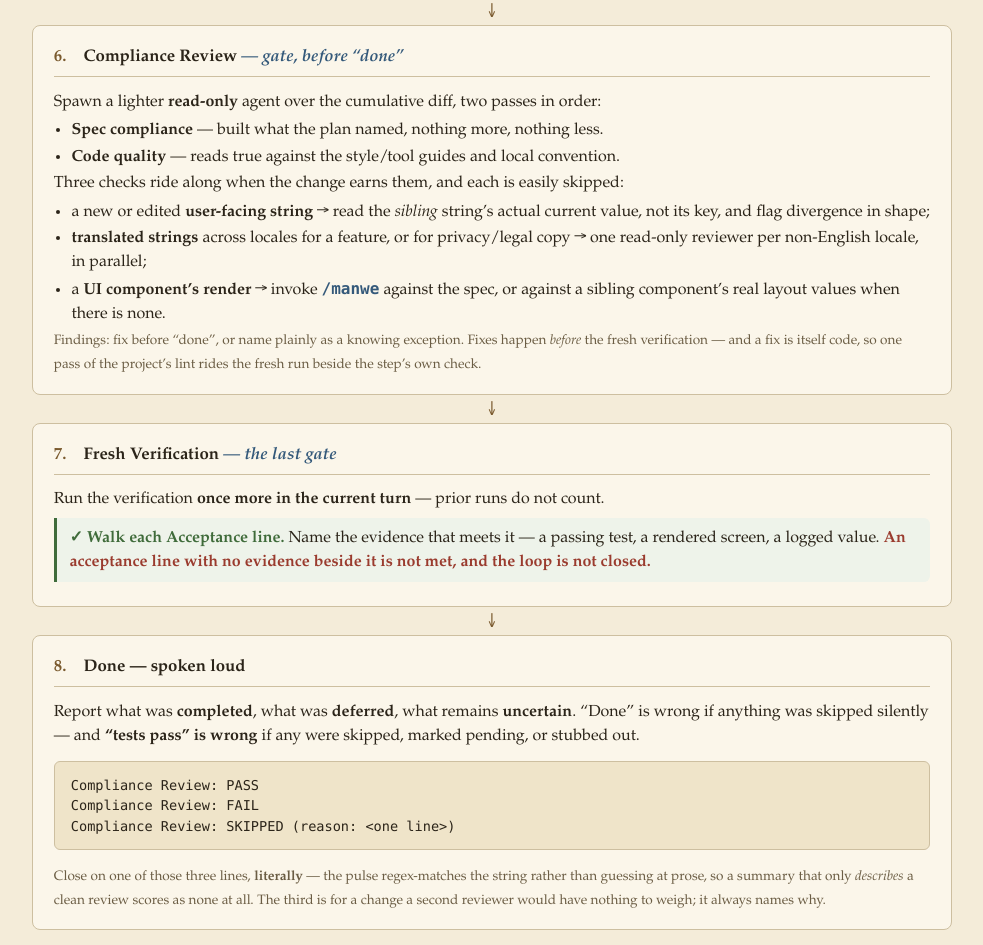
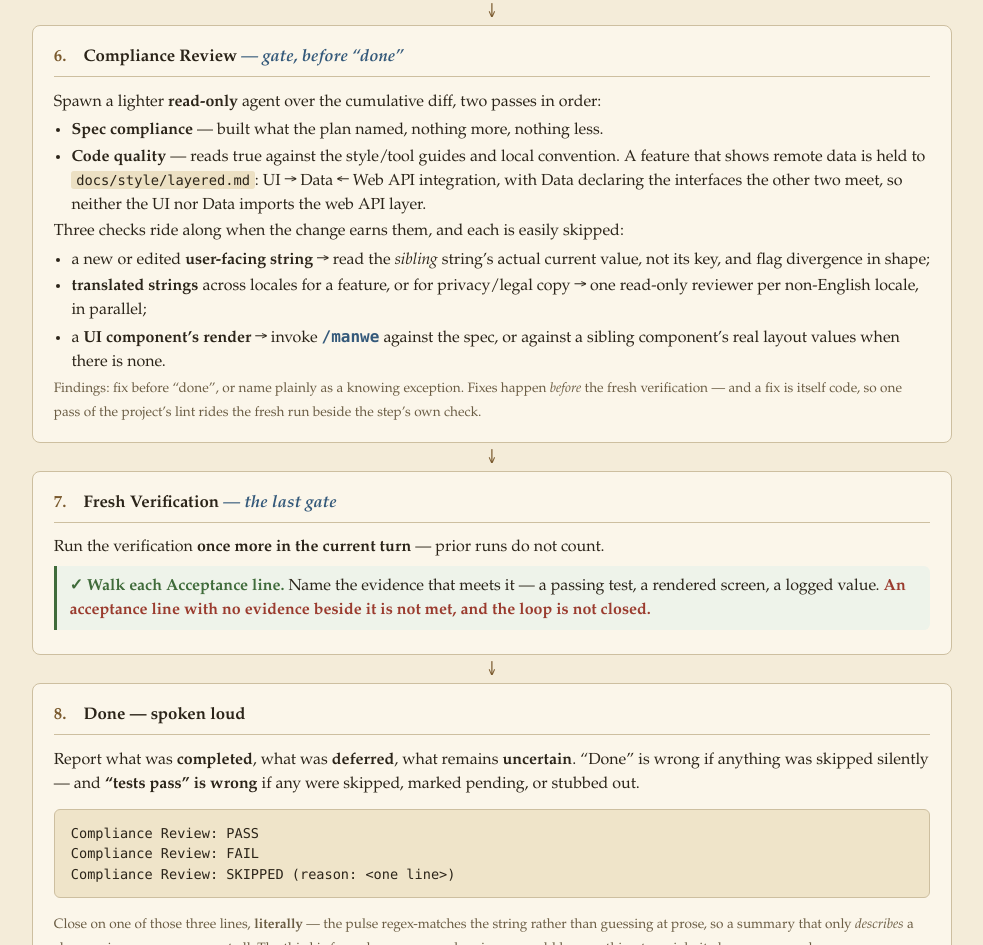
Before and after one commit to LarryHsiao/Skadi, a plain HTML site: page handbook/work-loop.html in a window 1280 px wide. Shown: the part 1921-2866 px from the top of the page, without its empty margins (148-1131 px from the left). Drawn offline with Linux system fonts and the light colour scheme.

Commit message:
Add layered-architecture style guide and point the handbook at it
New docs/style/layered.md: UI, Data and Web API integration, with
Data declaring the repository and source interfaces that the UI and
the web API layer meet, so neither the UI nor Data imports the
transport. DTOs stop at the adapter; a composition root wires the
concretes. Linked from CLAUDE.md's read-when list, and named in the
handbook's Compliance Review code-quality bullet.

Co-Authored-By: Claude Sonnet 5.5 <noreply@anthropic.com>

```diff
--- a/handbook/work-loop.html
+++ b/handbook/work-loop.html
@@ -276,7 +276,10 @@ Changes: &lt;files and intent, one line&gt;</pre>
             </li>
             <li>
               <b>Code quality</b> — reads true against the style/tool guides and
-              local convention.
+              local convention. A feature that shows remote data is held to
+              <code>docs/style/layered.md</code>: UI → Data ← Web API
+              integration, with Data declaring the interfaces the other two
+              meet, so neither the UI nor Data imports the web API layer.
             </li>
           </ul>
           Three checks ride along when the change earns them, and each is easily
```
Also changed, not shown: 2 other files.
